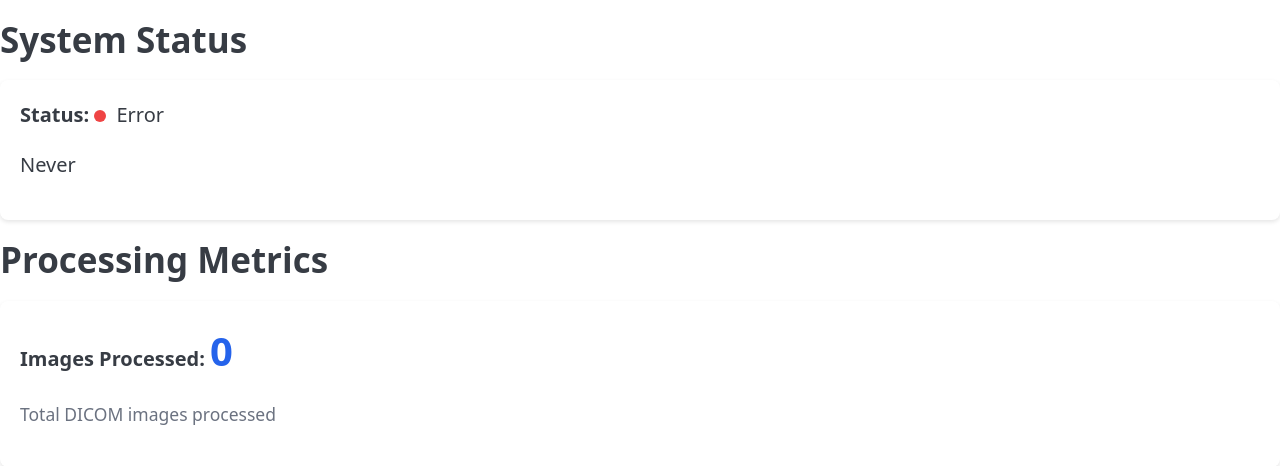
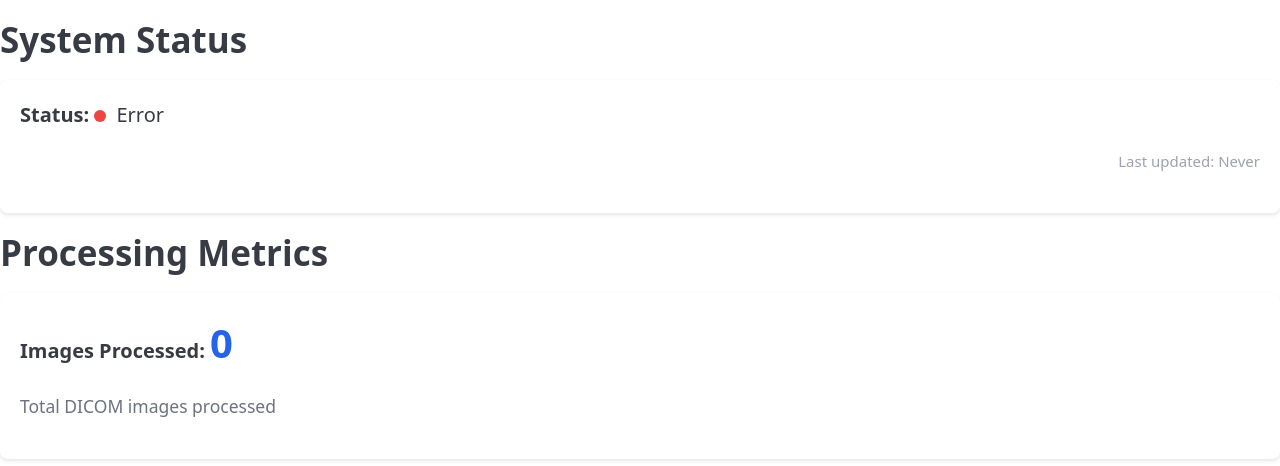
Before and after one commit to cstroie/PixieVeil, a Python web app: template pixieveil/dashboard/templates/index.html in a window 1280 px wide. Shown: the part 95-561 px from the top of the page. Run offline with Jinja, Linux system fonts and the light colour scheme; the template is opened without the code that fills it, so the values that code supplies are empty; some libraries are stand-ins or nearby versions.

Commit message:
fix: Add missing opening quote for class attribute in index.html
Co-authored-by: aider (openrouter/z-ai/glm-4.5-air:free) <aider@aider.chat>

```diff
--- a/pixieveil/dashboard/templates/index.html
+++ b/pixieveil/dashboard/templates/index.html
@@ -53,7 +53,7 @@
                 <h2>System Status</h2>
                 <div class="metric-card">
                     <p><strong>Status:</strong> <span id="status"><span class="status-indicator status-stopped"></span>Loading...</span></p>
-                    <p class="last-updated>Last updated: <span id="last-updated">Never</span></p>
+                    <p class="last-updated">Last updated: <span id="last-updated">Never</span></p>
                 </div>
             </section>
 
```
